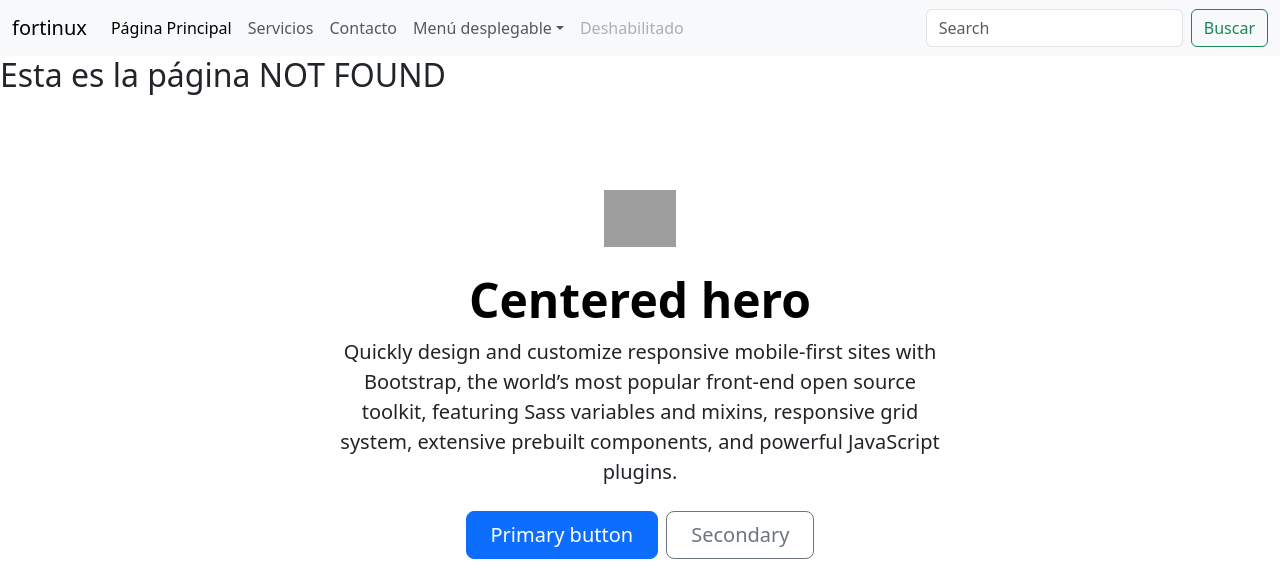
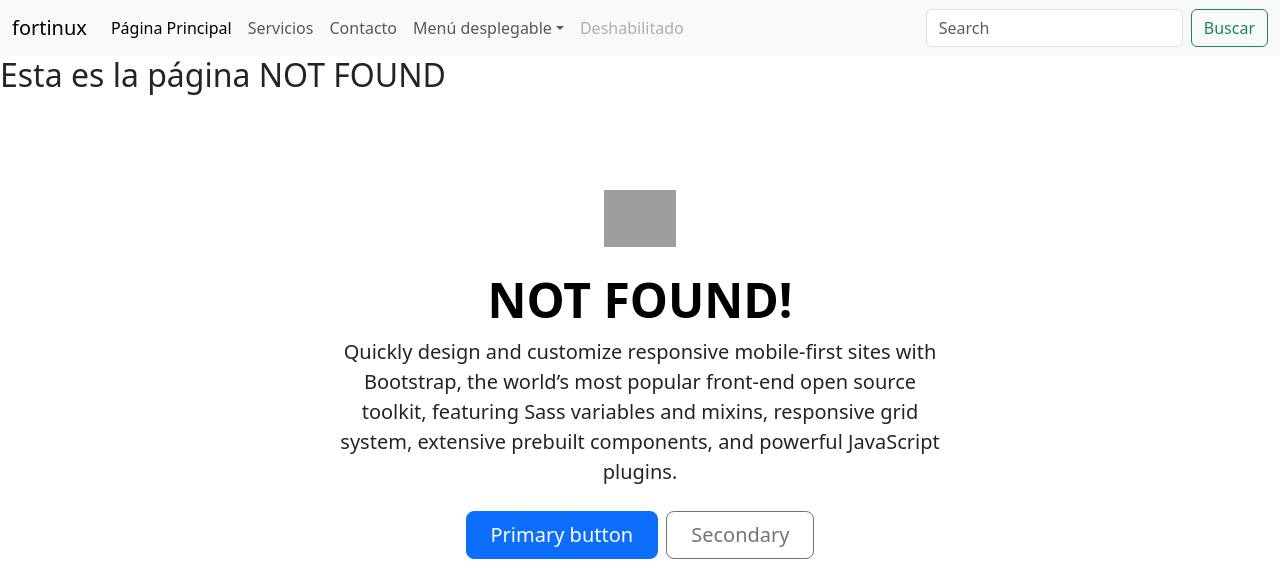
Before and after one commit to ediezf/flask001, a Flask app: template templates/page_not_found.html in a window 1280 px wide. Shown: the top 569 px of the page. Run offline with Flask 3, Linux system fonts and the light colour scheme; the template is opened without the code that fills it, so the values that code supplies are empty; grey boxes are pictures that could not be loaded.

Commit message:
fix: corregida página 404

```diff
--- a/app.py
+++ b/app.py
@@ -14,6 +14,6 @@ def servicios():
 def contacto():
   return render_template('base.html')
 
-@app.errorhandler(400)
+@app.errorhandler(404)
 def page_not_found(error):
   return render_template('page_not_found.html'), 404
--- a/templates/page_not_found.html
+++ b/templates/page_not_found.html
@@ -17,7 +17,7 @@
     <div class="px-4 py-5 my-5 text-center">
       <img class="d-block mx-auto mb-4" src="https://getbootstrap.com/docs/5.3/assets/brand/bootstrap-logo.svg" alt=""
         width="72" height="57" />
-      <h1 class="display-5 fw-bold text-body-emphasis">Centered hero</h1>
+      <h1 class="display-5 fw-bold text-body-emphasis">NOT FOUND!</h1>
       <div class="col-lg-6 mx-auto">
         <p class="lead mb-4">
           Quickly design and customize responsive mobile-first sites with
```
